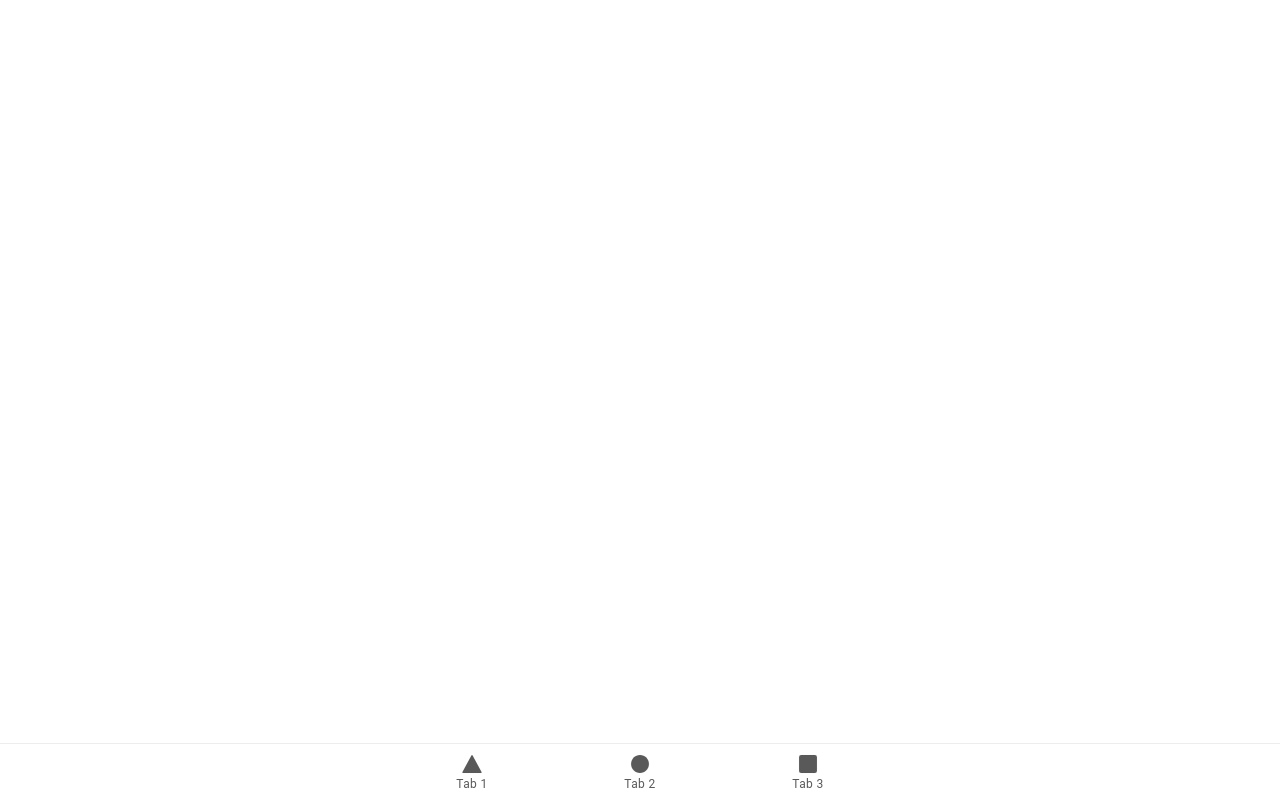
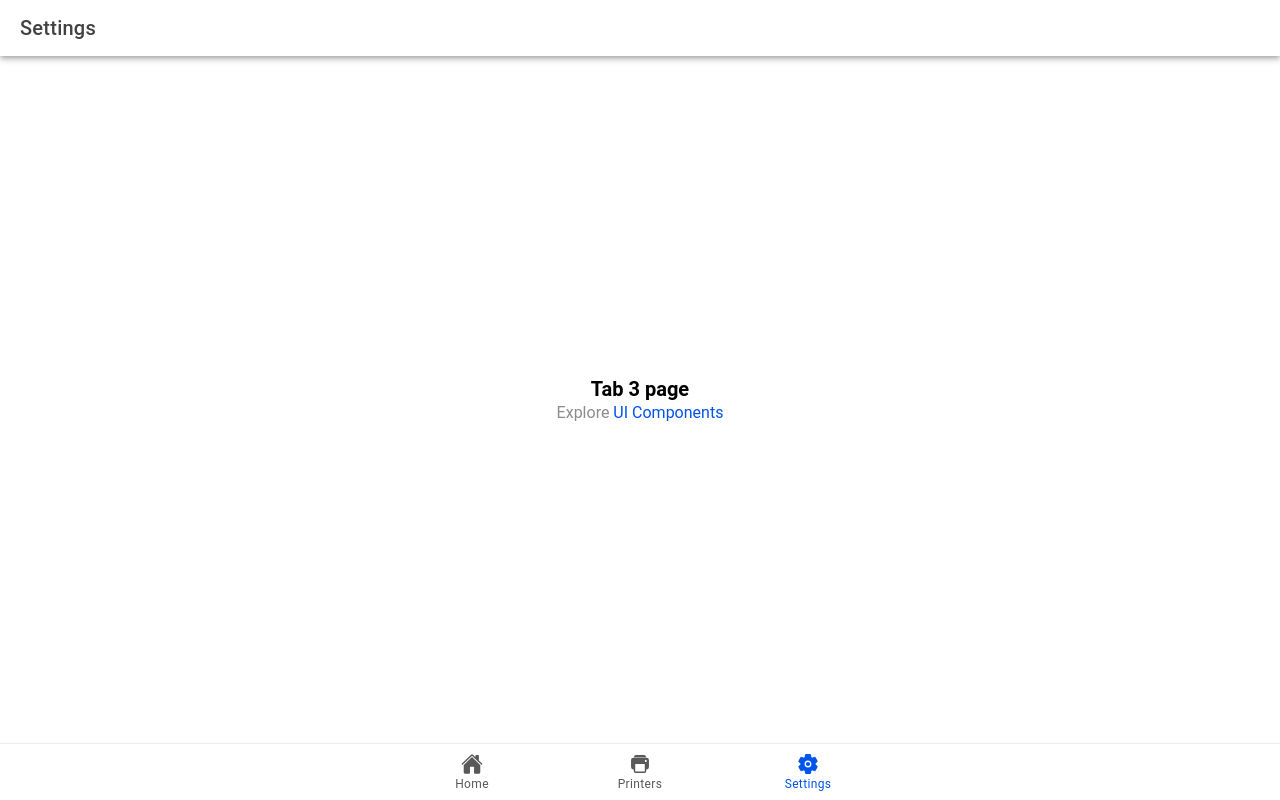
Before and after one commit to VanshajSaxena/printit-pwa, a React (Vite) app: page /settings in a window 1280 px wide. Built offline with nearby package versions, Linux system fonts and the light colour scheme.

Commit message:
rename tab components

```diff
--- a/src/App.tsx
+++ b/src/App.tsx
@@ -1,4 +1,4 @@
-import { Redirect, Route } from 'react-router-dom';
+import { Redirect, Route } from "react-router-dom";
 import {
   IonApp,
   IonIcon,
@@ -7,29 +7,36 @@ import {
   IonTabBar,
   IonTabButton,
   IonTabs,
-  setupIonicReact
-} from '@ionic/react';
-import { IonReactRouter } from '@ionic/react-router';
-import { ellipse, square, triangle } from 'ionicons/icons';
-import Tab1 from './pages/Tab1';
-import Tab2 from './pages/Tab2';
-import Tab3 from './pages/Tab3';
+  setupIonicReact,
+} from "@ionic/react";
+import { IonReactRouter } from "@ionic/react-router";
+import {
+  ellipse,
+  home,
+  print,
+  settings,
+  square,
+  triangle,
+} from "ionicons/icons";
+import Home from "./pages/Home";
+import Printers from "./pages/Printers";
+import Settings from "./pages/Settings";
 
 /* Core CSS required for Ionic components to work properly */
-import '@ionic/react/css/core.css';
+import "@ionic/react/css/core.css";
 
 /* Basic CSS for apps built with Ionic */
-import '@ionic/react/css/normalize.css';
-import '@ionic/react/css/structure.css';
-import '@ionic/react/css/typography.css';
+import "@ionic/react/css/normalize.css";
+import "@ionic/react/css/structure.css";
+import "@ionic/react/css/typography.css";
 
 /* Optional CSS utils that can be commented out */
-import '@ionic/react/css/padding.css';
-import '@ionic/react/css/float-elements.css';
-import '@ionic/react/css/text-alignment.css';
-import '@ionic/react/css/text-transformation.css';
-import '@ionic/react/css/flex-utils.css';
-import '@ionic/react/css/display.css';
+import "@ionic/react/css/padding.css";
+import "@ionic/react/css/float-elements.css";
+import "@ionic/react/css/text-alignment.css";
+import "@ionic/react/css/text-transformation.css";
+import "@ionic/react/css/flex-utils.css";
+import "@ionic/react/css/display.css";
 
 /**
  * Ionic Dark Mode
@@ -40,10 +47,10 @@ import '@ionic/react/css/display.css';
 
 /* import '@ionic/react/css/palettes/dark.always.css'; */
 /* import '@ionic/react/css/palettes/dark.class.css'; */
-import '@ionic/react/css/palettes/dark.system.css';
+import "@ionic/react/css/palettes/dark.system.css";
 
 /* Theme variables */
-import './theme/variables.css';
+import "./theme/variables.css";
 
 setupIonicReact();
 
@@ -52,31 +59,31 @@ const App: React.FC = () => (
     <IonReactRouter>
       <IonTabs>
         <IonRouterOutlet>
-          <Route exact path="/tab1">
-            <Tab1 />
+          <Route exact path="/home">
+            <Home />
           </Route>
-          <Route exact path="/tab2">
-            <Tab2 />
+          <Route exact path="/printers">
+            <Printers />
           </Route>
-          <Route path="/tab3">
-            <Tab3 />
+          <Route path="/settings">
+            <Settings />
           </Route>
           <Route exact path="/">
-            <Redirect to="/tab1" />
+            <Redirect to="/home" />
           </Route>
         </IonRouterOutlet>
         <IonTabBar slot="bottom">
-          <IonTabButton tab="tab1" href="/tab1">
-            <IonIcon aria-hidden="true" icon={triangle} />
-            <IonLabel>Tab 1</IonLabel>
+          <IonTabButton tab="home" href="/home">
+            <IonIcon aria-hidden="true" icon={home} />
+            <IonLabel>Home</IonLabel>
           </IonTabButton>
-          <IonTabButton tab="tab2" href="/tab2">
-            <IonIcon aria-hidden="true" icon={ellipse} />
-            <IonLabel>Tab 2</IonLabel>
+          <IonTabButton tab="printers" href="/printers">
+            <IonIcon aria-hidden="true" icon={print} />
+            <IonLabel>Printers</IonLabel>
           </IonTabButton>
-          <IonTabButton tab="tab3" href="/tab3">
-            <IonIcon aria-hidden="true" icon={square} />
-            <IonLabel>Tab 3</IonLabel>
+          <IonTabButton tab="settings" href="/settings">
+            <IonIcon aria-hidden="true" icon={settings} />
+            <IonLabel>Settings</IonLabel>
           </IonTabButton>
         </IonTabBar>
       </IonTabs>
--- a/src/pages/Tab1.tsx
+++ b/src/pages/Home.tsx
@@ -1,19 +1,25 @@
-import { IonContent, IonHeader, IonPage, IonTitle, IonToolbar } from '@ionic/react';
-import ExploreContainer from '../components/ExploreContainer';
-import './Tab1.css';
+import {
+  IonContent,
+  IonHeader,
+  IonPage,
+  IonTitle,
+  IonToolbar,
+} from "@ionic/react";
+import ExploreContainer from "../components/ExploreContainer";
+import "./Tab1.css";
 
-const Tab1: React.FC = () => {
+const Home: React.FC = () => {
   return (
     <IonPage>
       <IonHeader>
         <IonToolbar>
-          <IonTitle>Tab 1</IonTitle>
+          <IonTitle>Home</IonTitle>
         </IonToolbar>
       </IonHeader>
       <IonContent fullscreen>
         <IonHeader collapse="condense">
           <IonToolbar>
-            <IonTitle size="large">Tab 1</IonTitle>
+            <IonTitle size="large">Home</IonTitle>
           </IonToolbar>
         </IonHeader>
         <ExploreContainer name="Tab 1 page" />
@@ -22,4 +28,4 @@ const Tab1: React.FC = () => {
   );
 };
 
-export default Tab1;
+export default Home;
--- a/src/pages/Tab3.tsx
+++ b/src/pages/Settings.tsx
@@ -1,19 +1,25 @@
-import { IonContent, IonHeader, IonPage, IonTitle, IonToolbar } from '@ionic/react';
-import ExploreContainer from '../components/ExploreContainer';
-import './Tab3.css';
+import {
+  IonContent,
+  IonHeader,
+  IonPage,
+  IonTitle,
+  IonToolbar,
+} from "@ionic/react";
+import ExploreContainer from "../components/ExploreContainer";
+import "./Tab3.css";
 
-const Tab3: React.FC = () => {
+const Settings: React.FC = () => {
   return (
     <IonPage>
       <IonHeader>
         <IonToolbar>
-          <IonTitle>Tab 3</IonTitle>
+          <IonTitle>Settings</IonTitle>
         </IonToolbar>
       </IonHeader>
       <IonContent fullscreen>
         <IonHeader collapse="condense">
           <IonToolbar>
-            <IonTitle size="large">Tab 3</IonTitle>
+            <IonTitle size="large">Settings</IonTitle>
           </IonToolbar>
         </IonHeader>
         <ExploreContainer name="Tab 3 page" />
@@ -22,4 +28,4 @@ const Tab3: React.FC = () => {
   );
 };
 
-export default Tab3;
+export default Settings;
```
Also changed, not shown: src/pages/Printers.tsx (renamed from src/pages/Tab2.tsx).
